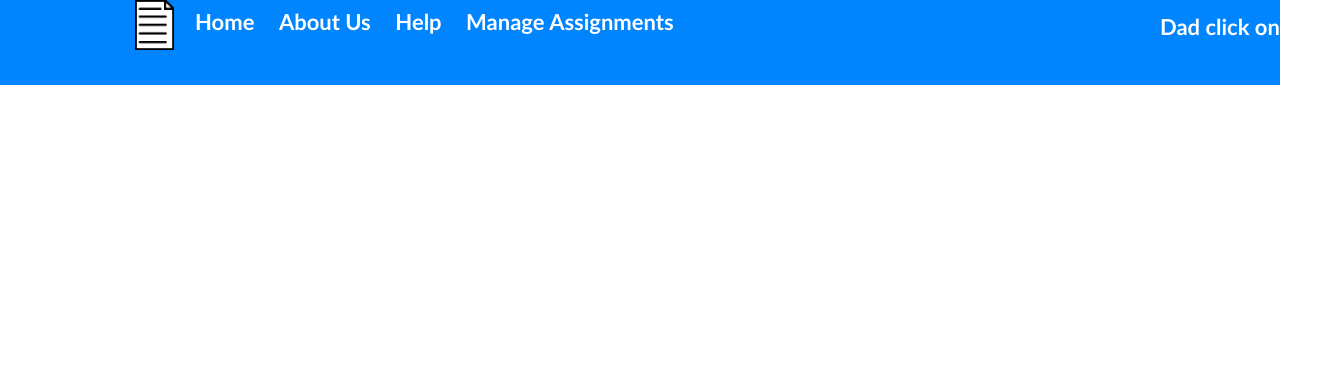
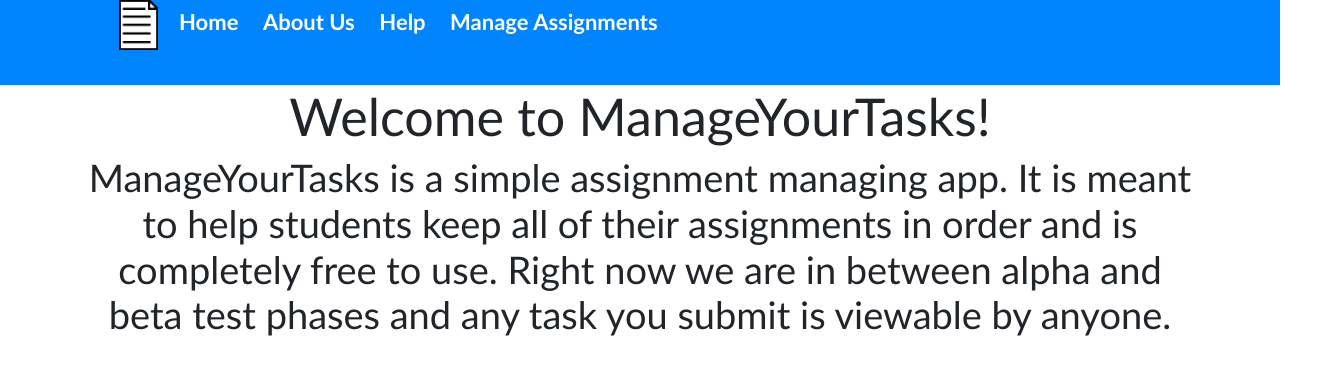
Before and after one commit to managetasks/managetasks.github.io, a plain HTML site: page index.html in a window 1280 px wide. Shown: the whole page, 1336 px wide, since content can reach past the window. Drawn offline with nearby package versions, Linux system fonts and the light colour scheme.

Commit message:
Edits
Minor informational user content added and favicon.

```diff
--- a/index.html
+++ b/index.html
@@ -1,5 +1,6 @@
 <!doctype html>
 <head>
+  <link rel="shortcut icon" type="image/x-icon" href="favicon.ico" />
   <link rel="stylesheet" href="main.css">
   <link rel="stylesheet" href="bootstrap.css">
   <title>ManageYourTasks</title>
@@ -9,19 +10,22 @@
   <div class="nav">
     <div class="container">
       <ul class="pull-left">
-        <li><a href="index.html"><img src="logo.png" height="50"></a></li>
+        <div class="logo">
+          <li><a href="index.html"><img src="logo.png" height="50"></a></li>
+        </div>
         <div class="text">
           <li><a href="index.html">Home</a></li>
           <li><a href="AboutUs">About Us</a></li>
           <li><a href="Help">Help</a></li>
           <li><a href="ManageAssignments">Manage Assignments</a></li>
-        </div>
-            <div class="surprise">
-              <li> <a href="surprisedad.html">Dad click on this.</a></li>
-            </div>
       </ul>
     </div>
   </div>
+</div>
   <div class="info">
     <div class="container">
+      <h1>Welcome to ManageYourTasks!</h1>
+      <h3>ManageYourTasks is a simple assignment managing app. It is meant to help students keep all of their assignments in order and is completely free to use. Right now we are in between alpha and beta test phases and any task you submit is viewable by anyone.</h3>
+    </div>
+  </div>
 </body>
--- a/main.css
+++ b/main.css
@@ -27,31 +27,36 @@ bottom: 0;
 left: 0;
 }
 
+.logo {
+  position: relative;
+  left: -16px;
+}
 .text a {
 	position: relative;
 	top: -45px;
-	left: 60px;
+	left: 44px;
 }
 
-.surprise a {
-  position: relative;
-  top: -73px;
-  left: 1025px;
-}
-
-.content {
+.info {
   position: relative;
   bottom: -85px;
   text-align: center;
   font-size: 36px;
 }
 
-.content h1 {
+.info h1 {
   font-family: Calibri;
-  font-size: 56px;
+  font-size: 52px;
 }
 
-.content h3 {
+.info h3 {
   font-family: Calibri;
-  font-size: 44px;
+  font-size: 38px;
 }
+
+.info h4 {
+  font-family: Calibri;
+  font-size: 28px;
+  position: relative;
+  bottom: -25px;
+}
```
Also changed, not shown: favicon.ico (added).
